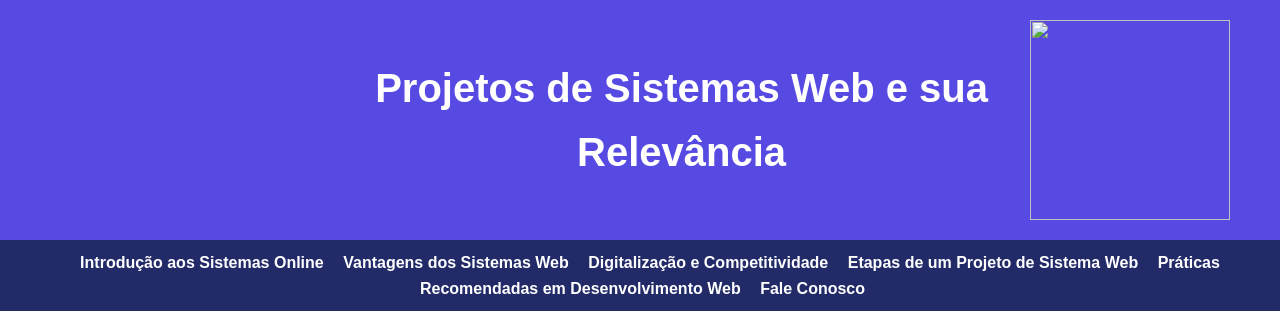
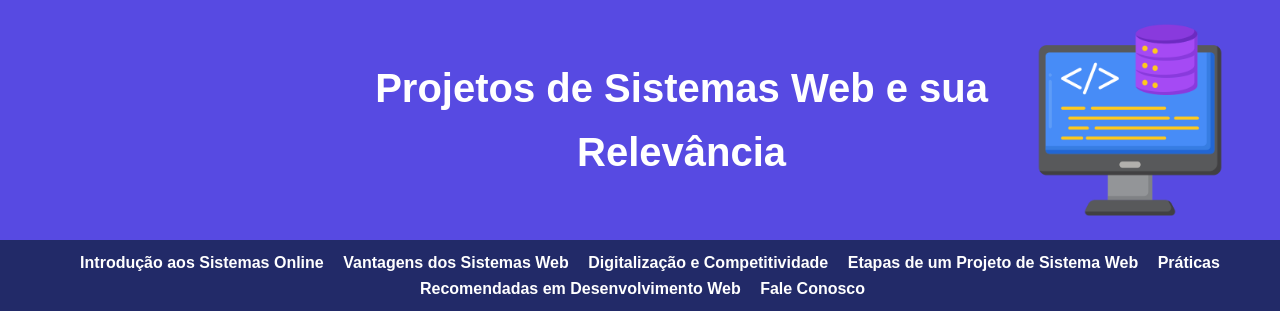
Before and after one commit to GabrielDias208/site-terminado, a plain HTML site: page index.html in a window 1280 px wide. Shown: the top 328 px of the page. Drawn offline with Linux system fonts and the light colour scheme.

Commit message:
Update index.html

```diff
--- a/index.html
+++ b/index.html
@@ -10,7 +10,7 @@
 
     <header>
         <h1>Projetos de Sistemas Web e sua Relevância</h1>
-        <img src="image/processo-interno.png" alt="">
+        <img src="processo-interno.png" alt="">
     </header>
 
     <nav>
```
